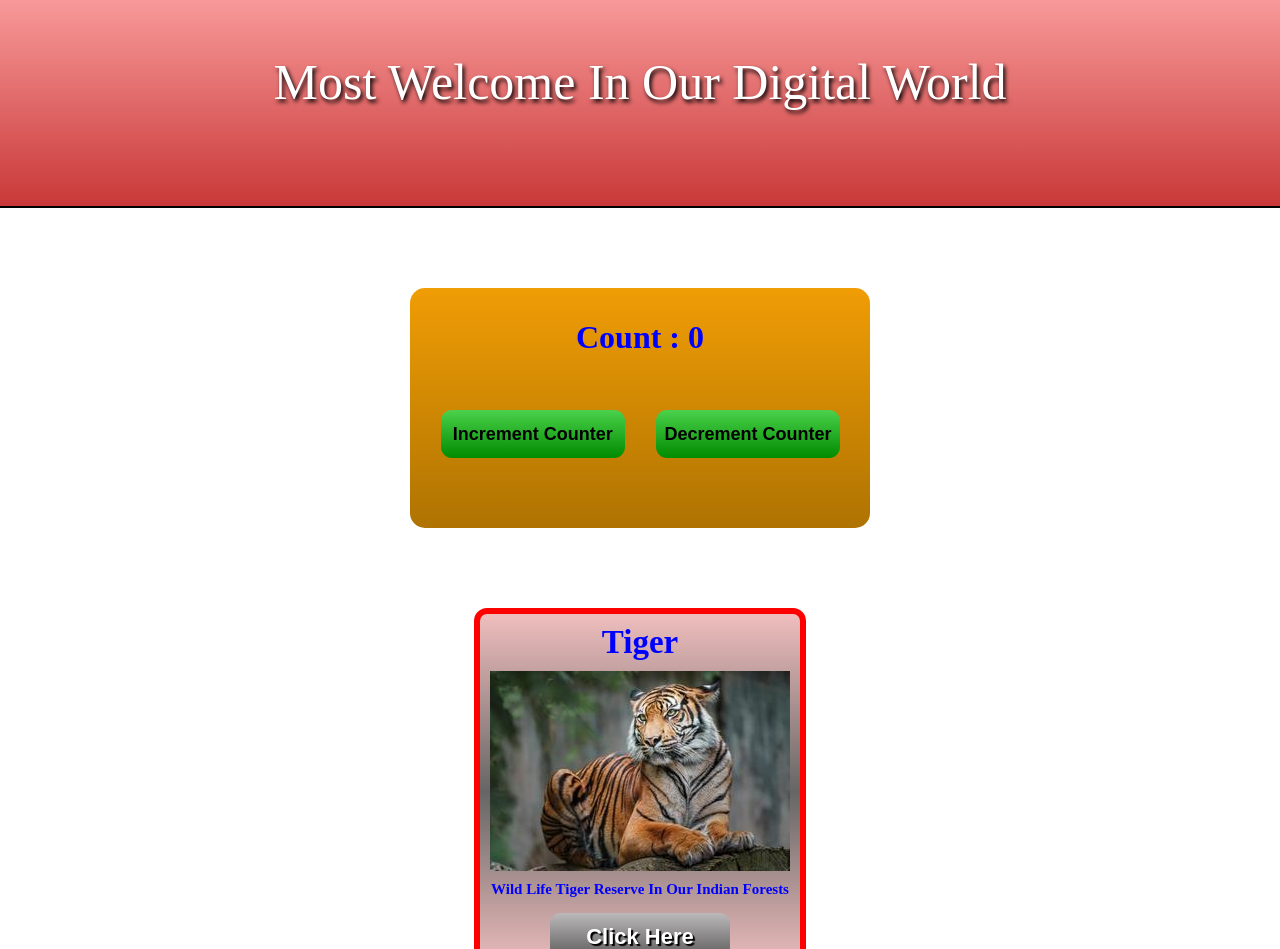
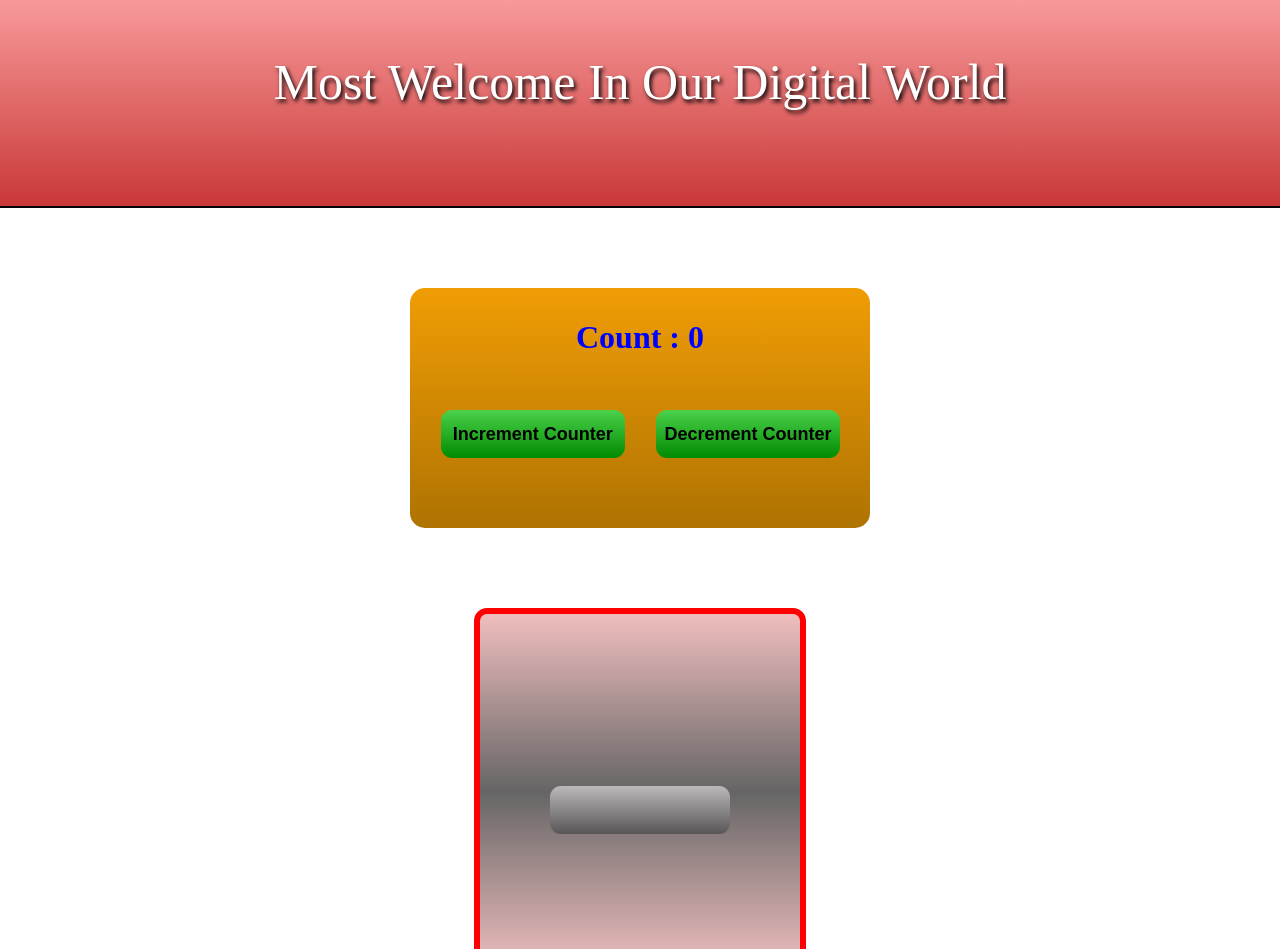
Before and after one commit to mahen290/PropsWithCredential, a React (Vite) app: page / in a window 1280 px wide. Shown: the top 949 px of the page. Built offline with nearby package versions, Linux system fonts and the light colour scheme.

Commit message:
Some New Changes

```diff
--- a/src/App.jsx
+++ b/src/App.jsx
@@ -14,12 +14,7 @@ function App() {
             <button className = "btn" onClick = { () => setX ( x + 1 ) }> Increment Counter </button>
             <button className = "btn" onClick = { () => setX ( x - 1 ) }> Decrement Counter </button>
         </div>
-        <Card
-            title = "Tiger"
-            source = "src\assets\Tiger.jpg" alt = "Tiger_Image"
-            desc = "Wild Life Tiger Reserve In Our Indian Forests"
-            btn = "Click Here" >
-        </Card>
+          <Card/>
     </div>
   );
 }
--- a/src/components/Card.jsx
+++ b/src/components/Card.jsx
@@ -1,17 +1,17 @@
 import React from 'react';
 import './Card.css';
 
-function Card( { title, source, desc, btn } ) {
+function Card( props ) {
+
+    console.log(props);
 
     return (
-        <div>
             <div className = "card_container">
-                <h2> { title } </h2>
-                <img src = { source } />
-                <p> { desc } </p>
-                <button className ="new_btn"> { btn } </button>
+                <h2> { props.title } </h2>
+                <img src = { props.src } />
+                <p> { props.desc } </p>
+                <button className ="new_btn"> { props.button } </button>
             </div>
-        </div>
     );
 }
 
```
Also changed, not shown: src/components/Credential.jsx (+11 -10 lines), src/assets/Car.jpg (renamed from src/assets/Car_21009.jpg), src/assets/MikeBird.jpg (renamed from src/assets/MikeBird_Car811.jpg).
